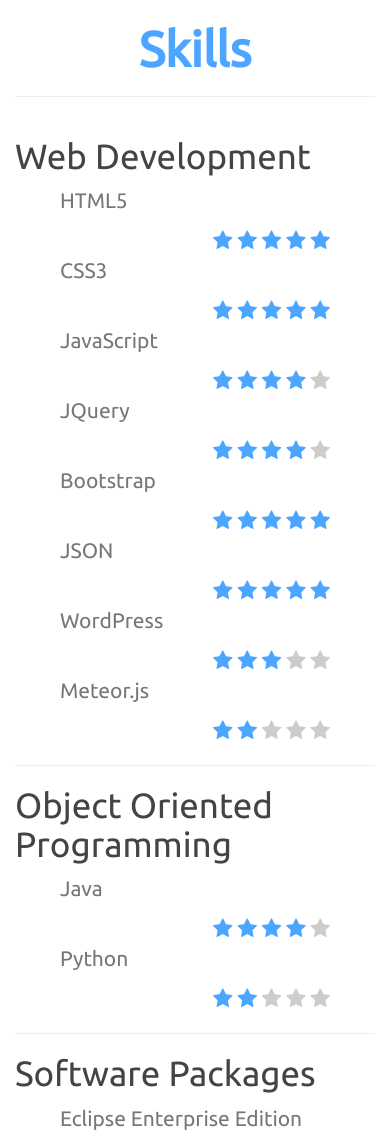
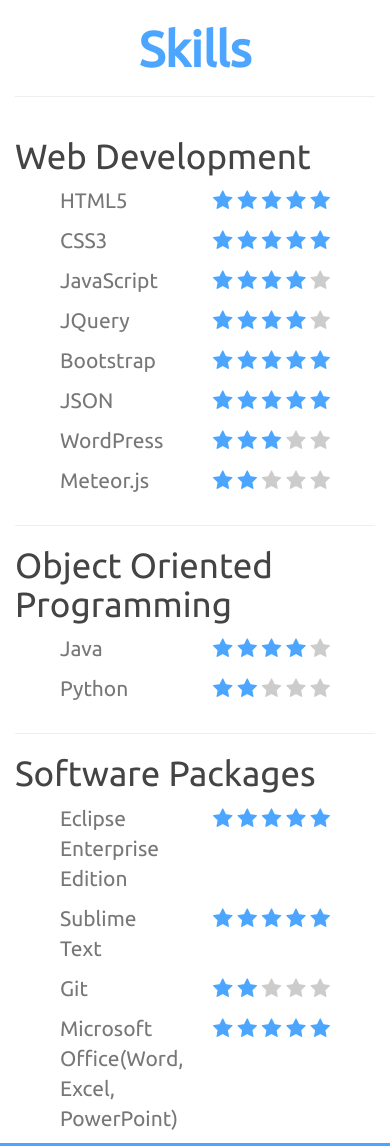
Before and after one commit to mkaiser323/mkaiser323.github.io, a plain HTML site: page index.html in a window 390 px wide. Shown: the part 7540-8686 px from the top of the page. Drawn offline with nearby package versions, Linux system fonts and the light colour scheme.

Commit message:
fixed responsivity bug in Skills section

```diff
--- a/css/style.css
+++ b/css/style.css
@@ -7,3 +7,5 @@
 @import "awards.css";
 @import "skills.css";
 @import "footer.css";
+
+@import "debugging.css";
--- a/index.html
+++ b/index.html
@@ -163,7 +163,7 @@
 
 	    <!--My own custom JavaScript-->
 		<script type="text/javascript" src = "js/script.js"></script>
-		<script type="text/javascript" src = "js/scroll_effects.js"></script>
+		<script type="text/javascript" src = "js/animation.js"></script>
 		<script type="text/javascript" src = "js/rendering.js"></script>
 	</body>
 </html>
--- a/js/scroll_effects.js
+++ b/js/animation.js
@@ -1,12 +1,12 @@
 var skills_handler = function(){
 	//expand stars upon hover:
 	$('.skill').mouseenter(function(){
-		$(this).children('.text-right').children('.filled-star').animate({
+		$(this).children().children('.text-right').children('.filled-star').animate({
 			"margin-right":"5px"
 		}, t/4);
 	});
 	$('.skill').mouseleave(function(){
-		$(this).children('.text-right').children('.filled-star').animate({
+		$(this).children().children('.text-right').children('.filled-star').animate({
 			"margin-right":"0px"
 		}, t/4);
 	});
--- a/js/rendering.js
+++ b/js/rendering.js
@@ -158,8 +158,8 @@
 			var full_star = "<i class = 'fa fa-star filled-star'></i> ",
 			empty_star = "<i class = 'fa fa-star faded'></i> ";
 
-			var skill_field = "<div class = 'col-md-6 text-left'><p>" + skill + "</p></div>";
-			var stars_field = "<div class = 'col-md-6 text-right'>";
+			var skill_field = "<div class = 'col-md-6 col-sm-6 col-xs-6 text-left sk'><p>" + skill + "</p></div>";
+			var stars_field = "<div class = 'col-md-6 col-sm-6 col-xs-6 text-right st'>";
 			for(var j = 0; j < stars; j++){
 				stars_field += full_star;
 			}
@@ -168,9 +168,9 @@
 			}
 			stars_field += "</div>";
 
-			var row = "<div class = 'col-md-12 col-sm-12 skill'>";
+			var row = "<div class = 'row skill'><div class = 'col-md-12 col-sm-12'>";
 			row += skill_field + stars_field;
-			row += "</div>";
+			row += "</div></div>";
 
 			if(i < Math.ceil(skills[s].skills.length/2)){
 				if(i === Math.ceil(skills[s].skills.length/2)-1){
```
Also changed, not shown: css/debugging.css (added).
